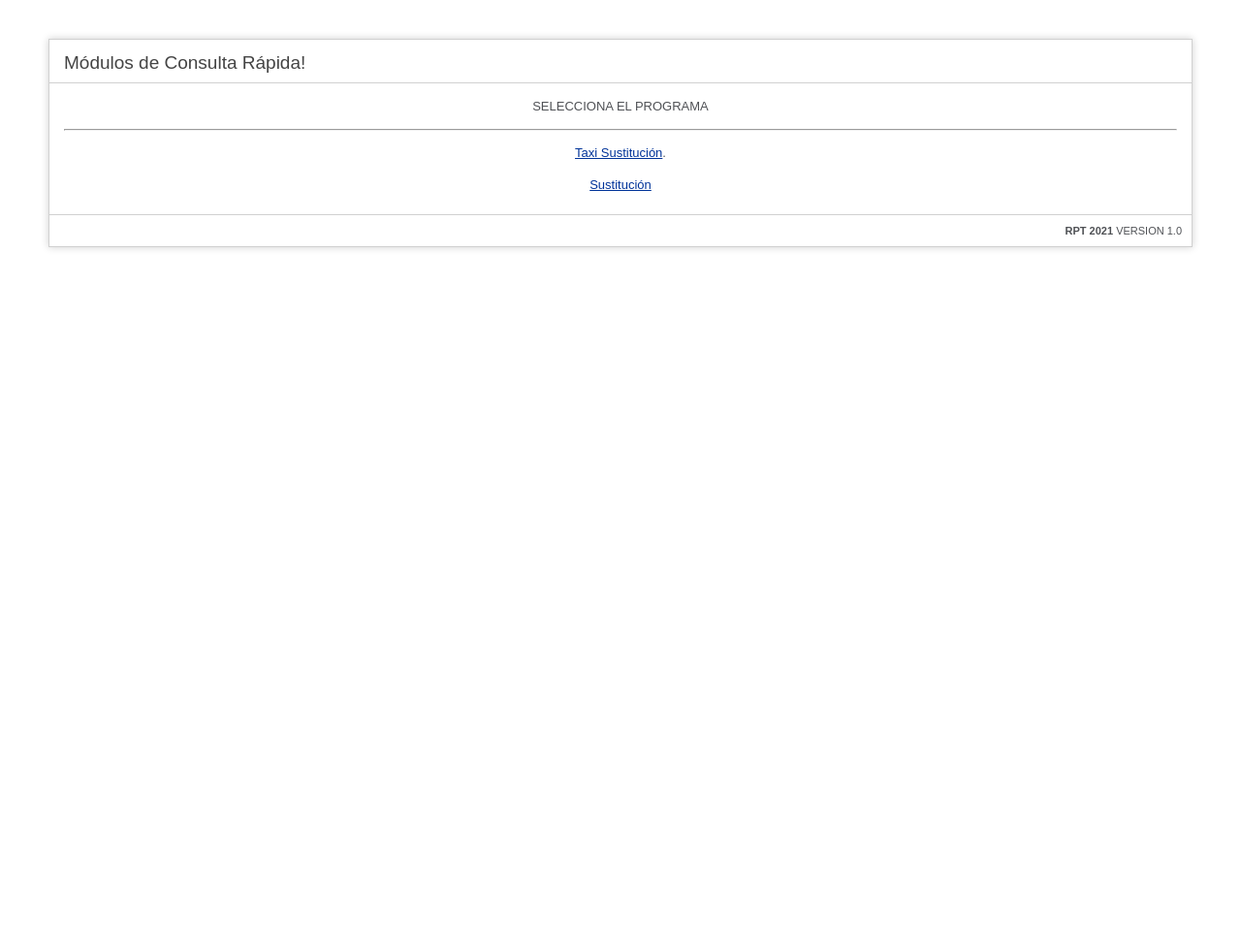
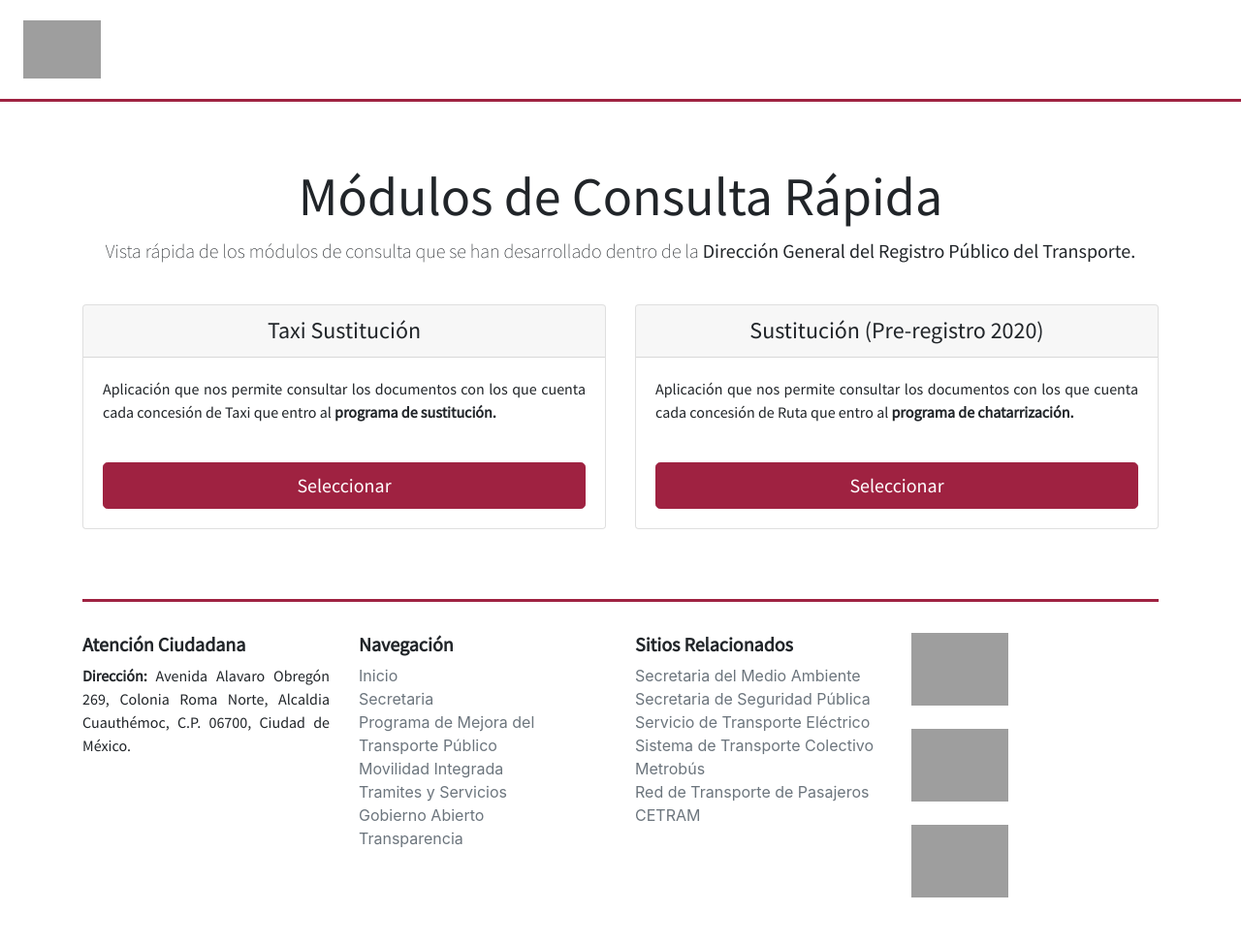
Before and after one commit to JonesSteel/visor, a CodeIgniter app: page /database/index.php/visores/index in a window 1280 px wide. Shown: the whole page at 97% size. Before the commit the page ends 258 px from the top, so only its background shows below. Run offline with CodeIgniter, Linux system fonts and the light colour scheme; some libraries are stand-ins or nearby versions; grey boxes are pictures that could not be loaded.

Commit message:
Modificación de estilos y solución de adevertencias de PHP.

```diff
--- a/application/config/autoload.php
+++ b/application/config/autoload.php
@@ -89,7 +89,7 @@ $autoload['drivers'] = array();
 |
 |	$autoload['helper'] = array('url', 'file');
 */
-$autoload['helper'] = array();
+$autoload['helper'] = array('url');
 
 /*
 | -------------------------------------------------------------------
--- a/application/views/ruta/index.php
+++ b/application/views/ruta/index.php
@@ -1,93 +1,110 @@
 <?php
 defined('BASEPATH') OR exit('No direct script access allowed');
-?><!DOCTYPE html>
+?>
+<!DOCTYPE html>
 <html lang="en">
 <head>
 	<meta charset="utf-8">
+	<meta name="viewport" content="width=device-width, initial-scale=1, shrink-to-fit=no">
 	<title>Visor Provisional</title>
-
-	<style type="text/css">
-
-	::selection { background-color: #E13300; color: white; }
-	::-moz-selection { background-color: #E13300; color: white; }
-
-	body {
-		background-color: #fff;
-		margin: 40px;
-		font: 13px/20px normal Helvetica, Arial, sans-serif;
-		color: #4F5155;
-	}
-
-	a {
-		color: #003399;
-		background-color: transparent;
-		font-weight: normal;
-	}
-
-	h1 {
-		color: #444;
-		background-color: transparent;
-		border-bottom: 1px solid #D0D0D0;
-		font-size: 19px;
-		font-weight: normal;
-		margin: 0 0 14px 0;
-		padding: 14px 15px 10px 15px;
-	}
-
-	code {
-		font-family: Consolas, Monaco, Courier New, Courier, monospace;
-		font-size: 12px;
-		background-color: #f9f9f9;
-		border: 1px solid #D0D0D0;
-		color: #002166;
-		display: block;
-		margin: 14px 0 14px 0;
-		padding: 12px 10px 12px 10px;
-	}
-
-	#body {
-		margin: 0 15px 0 15px;
-	}
-
-	p.footer {
-		text-align: right;
-		font-size: 11px;
-		border-top: 1px solid #D0D0D0;
-		line-height: 32px;
-		padding: 0 10px 0 10px;
-		margin: 20px 0 0 0;
-	}
-
-	#container {
-		margin: 10px;
-		border: 1px solid #D0D0D0;
-		box-shadow: 0 0 8px #D0D0D0;
-	}
-	</style>
+	<link rel="stylesheet" href="https://maxcdn.bootstrapcdn.com/bootstrap/4.0.0/css/bootstrap.min.css" integrity="sha384-Gn5384xqQ1aoWXA+058RXPxPg6fy4IWvTNh0E263XmFcJlSAwiGgFAW/dAiS6JXm" crossorigin="anonymous">
+	<link rel="stylesheet" href="<?php echo base_url('assets/css/main.css'); ?>" />
+	<link rel="preconnect" href="https://fonts.googleapis.com">
+	<link rel="preconnect" href="https://fonts.gstatic.com" crossorigin>
+	<link href="https://fonts.googleapis.com/css2?family=Source+Sans+Pro:wght@200;400&display=swap" rel="stylesheet">
 </head>
 <body>
-
-<div id="container">
-	<h1> Módulos de Consulta Rápida!</h1>
-
-	<div id="body">
-     <center>
-        <p>SELECCIONA EL PROGRAMA </p>
-        <hr>
-      <!--  <p>	<a href="http://10.5.95.91/visor/Visores/velodromo_regularizacion">Velodromo Regularización</a>.</p> -->
-        <p>	<a href="http://10.5.95.91/visor/Visores/taxi_sustitucion">Taxi Sustitución</a>.</p>
-
-
-
-        <p><a href="http://10.5.95.91/visor/Visores/sustitucion" > Sustitución </a></p>
-
-
-    </center>
-	</div>
-
-	<p class="footer">
-        <strong>RPT 2021</strong> VERSION 1.0 </p>
+<div class="d-flex flex-column flex-md-row align-items-center p-3 px-md-4 mb-3 bg-white border-bottom box-shadow">
+	<nav class="my-2 my-md-0 mr-md-3">
+		<a class="navbar-brand">
+			<img src="<?php echo base_url(); ?>/assets/img/new_cdmx_logo.png" width="20%" class="img-responsive" alt="boostrap responsive image" />
+		</a>
+	</nav>
+</div>
+<div class="pricing-header px-3 py-3 pt-md-5 pb-md-4 mx-auto text-center">
+	<h1 class="display-4"><strong>Módulos de Consulta Rápida</strong></h1>
+	<p class="lead">Vista rápida de los módulos de consulta que se han desarrollado dentro de la <strong>Dirección General del Registro Público del Transporte.</strong></p>
 </div>
 
+<div class="container">
+	<div class="card-deck mb-3 text-center">
+		<div class="card mb-4 box-shadow">
+			<div class="card-header">
+				<h4 class="my-0 font-weight-normal">Taxi Sustitución</h4>
+			</div>
+			<div class="card-body">
+				<p style="text-align: justify">Aplicación que nos permite consultar los documentos con los que cuenta cada concesión de Taxi que entro al <strong>programa de sustitución.</strong></p>
+				<br>
+				<button onclick="location.href='http://10.5.95.91/visor/Visores/taxi_sustitucion'" class="btn btn-lg btn-block btn-primary">Seleccionar</button>
+			</div>
+		</div>
+		<div class="card mb-4 box-shadow">
+			<div class="card-header">
+				<h4 class="my-0 font-weight-normal">Sustitución (Pre-registro 2020)</h4>
+			</div>
+			<div class="card-body">
+				<p style="text-align: justify">Aplicación que nos permite consultar los documentos con los que cuenta cada concesión de Ruta que entro al <strong>programa de chatarrización.</strong></p>
+				<br>
+				<button onclick="location.href='http://10.5.95.91/visor/Visores/sustitucion'" class="btn btn-lg btn-block btn-primary">Seleccionar</button>
+			</div>
+		</div>
+	</div>
+	<footer class="pt-4 my-md-5 pt-md-5 border-top" style="padding-top: 2rem !important;">
+		<div class="row">
+			<div class="col-6 col-md" style="text-align: justify">
+				<h5><strong>Atención Ciudadana</strong></h5>
+				<p><strong>Dirección:</strong> Avenida Alavaro Obregón 269, Colonia Roma Norte,
+				Alcaldia Cuauthémoc, C.P. 06700, Ciudad de México.</p>
+			</div>
+			<div class="col-6 col-md">
+				<h5><strong>Navegación</strong></h5>
+				<ul class="list-unstyled text-small">
+					<li><a class="text-muted" href="https://www.semovi.cdmx.gob.mx/">Inicio</a></li>
+					<li><a class="text-muted" href="https://www.semovi.cdmx.gob.mx/secretaria">Secretaria</a></li>
+					<li><a class="text-muted" href="https://www.semovi.cdmx.gob.mx/programas-de-mejora-del-transporte-publico">Programa de Mejora del Transporte Público</a></li>
+					<li><a class="text-muted" href="https://www.semovi.cdmx.gob.mx/movilidad-integrada">Movilidad Integrada</a></li>
+					<li><a class="text-muted" href="https://www.semovi.cdmx.gob.mx/tramites-y-servicios">Tramites y Servicios</a></li>
+					<li><a class="text-muted" href="https://www.semovi.cdmx.gob.mx/tramites-y-servicios/transparencia">Gobierno Abierto</a></li>
+					<li><a class="text-muted" href="https://www.semovi.cdmx.gob.mx/transparencia">Transparencia</a></li>
+				</ul>
+			</div>
+			<div class="col-6 col-md">
+				<h5><strong>Sitios Relacionados</strong></h5>
+				<ul class="list-unstyled text-small">
+					<li><a class="text-muted" href="https://www.sedema.cdmx.gob.mx/">Secretaria del Medio Ambiente</a></li>
+					<li><a class="text-muted" href="https://www.ssc.cdmx.gob.mx/">Secretaria de Seguridad Pública</a></li>
+					<li><a class="text-muted" href="https://www.ste.cdmx.gob.mx/">Servicio de Transporte Eléctrico</a></li>
+					<li><a class="text-muted" href="https://www.metro.cdmx.gob.mx/">Sistema de Transporte Colectivo</a></li>
+					<li><a class="text-muted" href="https://www.metrobus.cdmx.gob.mx/">Metrobús</a></li>
+					<li><a class="text-muted" href="http://www.rtp.gob.mx/">Red de Transporte de Pasajeros</a></li>
+					<li><a class="text-muted" href="https://www.ort.cdmx.gob.mx/">CETRAM</a></li>
+				</ul>
+			</div>
+			<div class="col-6 col-md">
+				<div class="footer-info">
+					<a href="https://plazapublica.cdmx.gob.mx/uploads/decidim/attachment/file/12/plan_gob_nov_digital.pdf" target="_blank">
+						<img src="https://www.semovi.cdmx.gob.mx/storage/app/uploads/public/5dc/9f6/4d9/5dc9f64d919ce331367401.png" width="100px" height="75px">
+					</a>
+				</div>
+				<br>
+				<div class="footer-info">
+					<a href="https://datos.cdmx.gob.mx/" target="_blank">
+						<img src="https://www.semovi.cdmx.gob.mx/storage/app/uploads/public/5cc/0fb/d84/5cc0fbd84b72f540674022.png" width="100px" height="75px">
+					</a>
+				</div>
+				<br>
+				<div class="footer-info">
+					<a href="https://www.tianguisdigital.cdmx.gob.mx/" target="_blank">
+						<img src="https://www.semovi.cdmx.gob.mx/storage/app/uploads/public/5dc/9f6/a8a/5dc9f6a8aa582467576890.png" width="100px" height="75px">
+					</a>
+				</div>
+			</div>
+		</div>
+	</footer>
+</div>
+
+<script src="https://code.jquery.com/jquery-3.2.1.slim.min.js" integrity="sha384-KJ3o2DKtIkvYIK3UENzmM7KCkRr/rE9/Qpg6aAZGJwFDMVNA/GpGFF93hXpG5KkN" crossorigin="anonymous"></script>
+<script src="https://cdnjs.cloudflare.com/ajax/libs/popper.js/1.12.9/umd/popper.min.js" integrity="sha384-ApNbgh9B+Y1QKtv3Rn7W3mgPxhU9K/ScQsAP7hUibX39j7fakFPskvXusvfa0b4Q" crossorigin="anonymous"></script>
+<script src="https://maxcdn.bootstrapcdn.com/bootstrap/4.0.0/js/bootstrap.min.js" integrity="sha384-JZR6Spejh4U02d8jOt6vLEHfe/JQGiRRSQQxSfFWpi1MquVdAyjUar5+76PVCmYl" crossorigin="anonymous"></script>
 </body>
 </html>
--- /dev/null
+++ b/assets/css/main.css
@@ -0,0 +1,35 @@
+.border-bottom {
+	border-bottom: 3px solid #9F2241 !important;
+}
+
+.btn-primary, .btn:focus, .btn:active .btn:hover, .btn-primary:focus, .btn-primary:active, .btn-primary:hover{
+	background-color: #ea0d45;
+	border-color: #9F2241;
+}
+
+button.btn.btn-primary.btn-lg.btn-block {
+	background-color: #9F2241;
+}
+
+.border-top {
+	border-top: 3px solid #9F2241 !important;
+}
+
+p {
+	font-family: 'Source Sans Pro', sans-serif;
+	font-weight: 400;
+	font-size: 1em;
+}
+
+h1 {
+	font-family: 'Source Sans Pro', sans-serif;
+}
+
+h4, h5, button{
+	font-family: 'Source Sans Pro', sans-serif;
+}
+
+html {
+	overflow-x: hidden;
+	overflow-y: hidden;
+}
```
Also changed, not shown: application/views/errors/cli/error_404.php (added, +8 -0 lines), application/views/errors/cli/error_db.php (added, +8 -0 lines), application/views/errors/cli/error_exception.php (added, +21 -0 lines), application/views/errors/cli/error_general.php (added, +8 -0 lines), application/views/errors/cli/error_php.php (added, +21 -0 lines), application/views/errors/cli/index.html (added, +11 -0 lines), application/views/errors/html/error_404.php (added, +64 -0 lines), application/views/errors/html/error_db.php (added, +64 -0 lines), application/views/errors/html/error_exception.php (added, +32 -0 lines), application/views/errors/html/error_general.php (added, +64 -0 lines), application/views/errors/html/error_php.php (added, +33 -0 lines), application/views/errors/html/index.html (added, +11 -0 lines), application/views/errors/index.html (added, +11 -0 lines), application/.htaccess.
